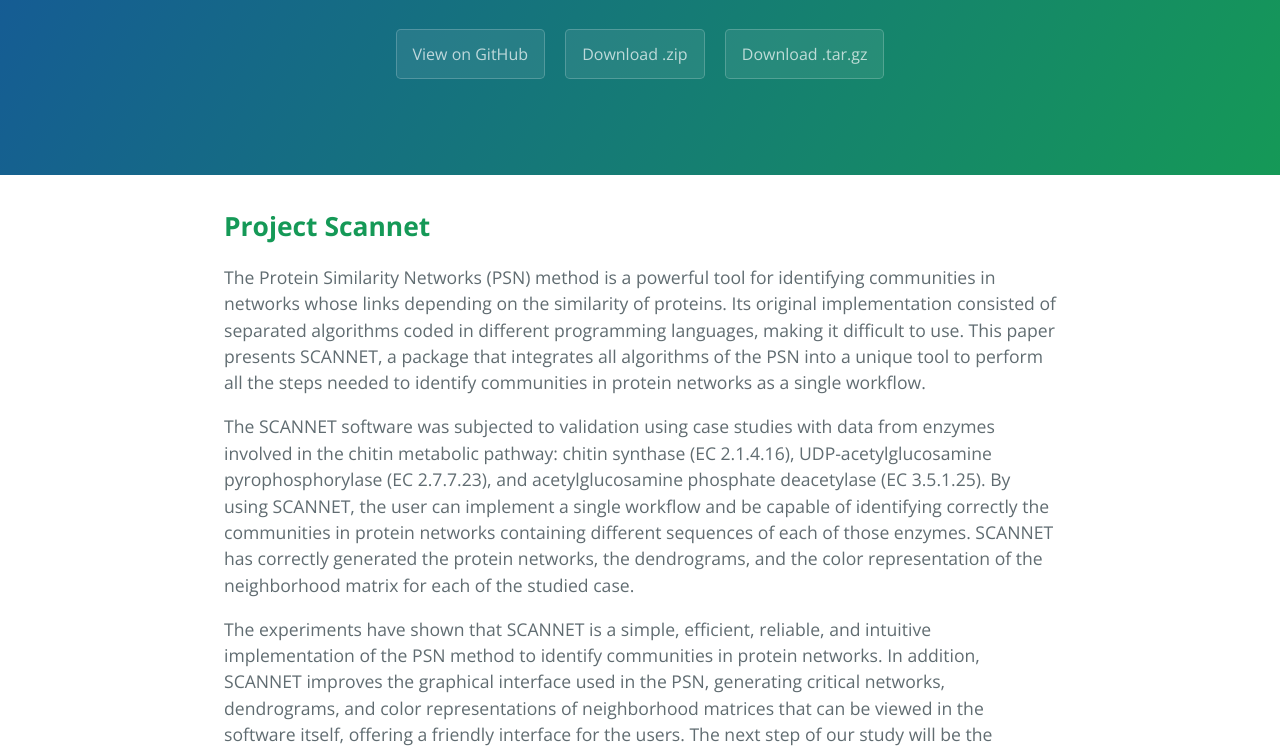
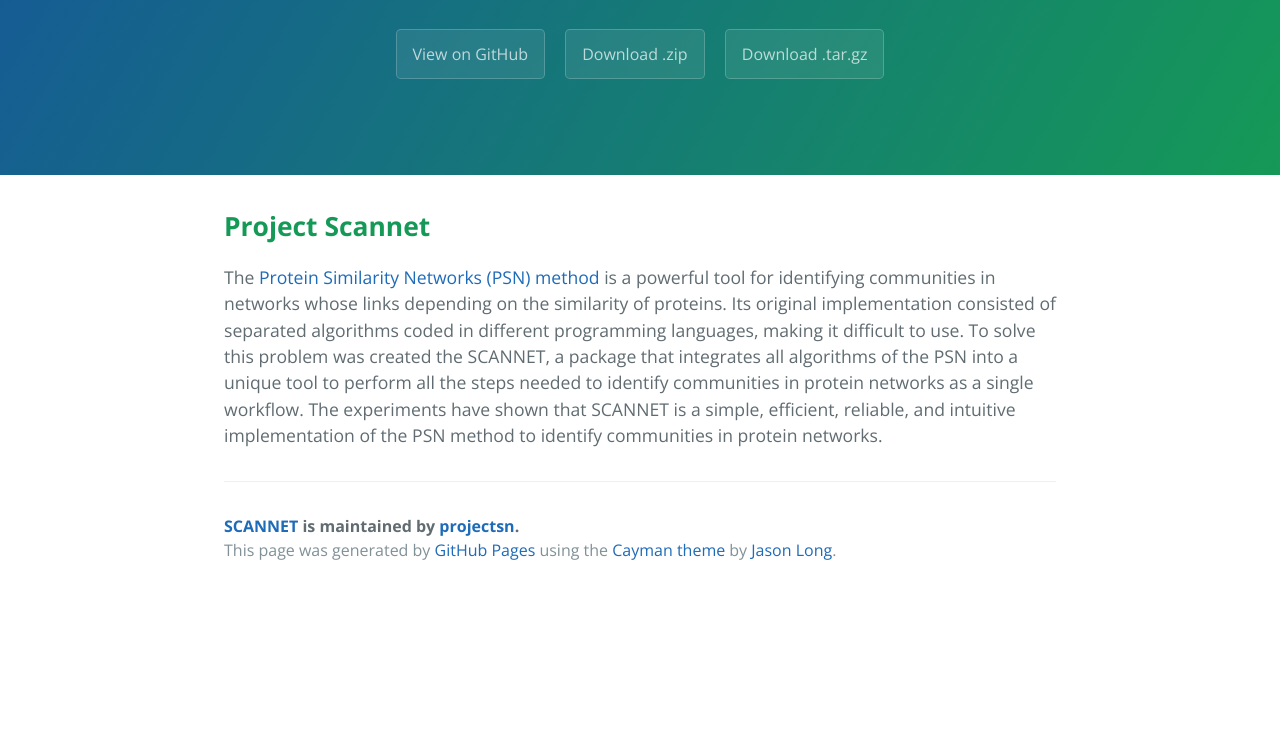
Before and after one commit to projectsc/scannet, a plain HTML site: page index.html in a window 1280 px wide. Shown: the part 208-956 px from the top of the page. After the commit the page ends 802 px from the top, so only its background shows below. Drawn offline with nearby package versions, Linux system fonts and the light colour scheme.

```diff
--- a/index.html
+++ b/index.html
@@ -23,11 +23,8 @@
 <a id="project-scannet" class="anchor" href="#project-scannet" aria-hidden="true"><span class="octicon octicon-link"></span></a><strong>Project Scannet</strong>
 </h2>
 
-<p>The Protein Similarity Networks (PSN) method is a powerful tool for identifying communities in networks whose links depending on the similarity of proteins. Its original implementation consisted of separated algorithms coded in different programming languages, making it difficult to use. This paper presents SCANNET, a package that integrates all algorithms of the PSN into a unique tool to perform all the steps needed to identify communities in protein networks as a single workflow.</p>
-
-<p>The SCANNET software was subjected to validation using case studies with data from enzymes involved in the chitin metabolic pathway: chitin synthase (EC 2.1.4.16), UDP-acetylglucosamine pyrophosphorylase (EC 2.7.7.23), and acetylglucosamine phosphate deacetylase (EC 3.5.1.25). By using SCANNET, the user can implement a single workflow and be capable of identifying correctly the communities in  protein networks containing different sequences of each of those enzymes. SCANNET has correctly generated the protein networks, the dendrograms, and the color representation of the neighborhood matrix for each of the studied case.</p>
-
-<p>The experiments have shown that SCANNET is a simple, efficient, reliable, and intuitive implementation of the PSN method to identify communities in  protein networks. In addition, SCANNET improves the graphical interface used in the PSN, generating critical networks, dendrograms, and color representations of neighborhood matrices that can be viewed in the software itself, offering a friendly interface for the users. The next step of our study will be the application of SCANNET in other research areas, in which the identification of communities in complex networks can help understanding complex systems.</p>
+<p>The <a href="http://journals.plos.org/ploscompbiol/article?id=10.1371/journal.pcbi.1001131">Protein Similarity Networks (PSN) method</a> is a powerful tool for identifying communities in networks whose links depending on the similarity of proteins. Its original implementation consisted of separated algorithms coded in different programming languages, making it difficult to use. To solve this problem was created the SCANNET, a package that integrates all algorithms of the PSN into a unique tool to perform all the steps needed to identify communities in protein networks as a single workflow.
+The experiments have shown that SCANNET is a simple, efficient, reliable, and intuitive implementation of the PSN method to identify communities in  protein networks.</p>
 
       <footer class="site-footer">
         <span class="site-footer-owner"><a href="https://github.com/projectsn/scannet">SCANNET</a> is maintained by <a href="https://github.com/projectsn">projectsn</a>.</span>
```
Also changed, not shown: params.json (+1 -1 lines).
